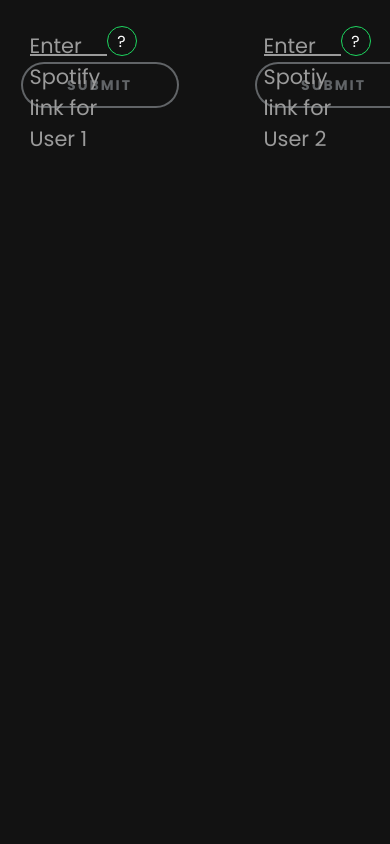
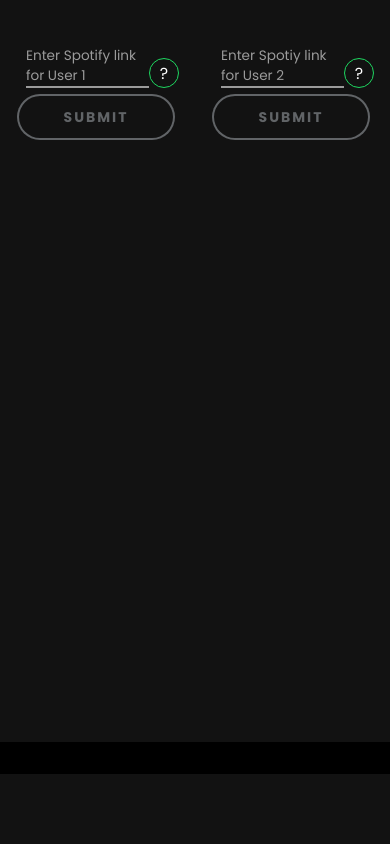
Before and after one commit to Zykicc/Spotify-Twin, a Flask app: page / in a window 390 px wide. Shown: the part 70-914 px from the top of the page. Run offline with Flask 3, Linux system fonts and the light colour scheme; data comes from the database, SQL or seed files in the repository.

Commit message:
setup css  for mobile

```diff
--- a/static/stylesheets/mobile.css
+++ b/static/stylesheets/mobile.css
@@ -1,6 +1,61 @@
 /* styles for mobile devices */
-@media only screen and (max-width: 767px) {
-  .form__field {
+@media only screen and (max-width: 1250px) {
+  .clearCompareWrapper {
+    margin-top: 1rem;
+    margin-bottom: 1rem;
+  }
+
+  .column2 {
+    position: absolute;
+    width: 100%;
+    bottom: 0;
+    max-height: 400px;
+    background-color: black;
+    z-index: 100;
+  }
+
+  .column1,
+  .column3 {
+    flex: 1;
+    padding: 1rem;
+  }
+
+  .info-wrapper {
+    width: 100%;
+  }
+
+  .img-gif {
+    width: 100%;
+    aspect-ratio: 1/1;
+  }
+
+  .form__field:placeholder-shown ~ .form__label {
+    font-size: 0.85rem;
+    cursor: text;
+    top: 20px;
+  }
+
+  .playlist-list {
+    height: 186px;
+    padding-bottom: 0;
+  }
+}
+
+@media only screen and (max-width: 455px) {
+  .selectPlaylist {
+    font-size: 0.85rem;
+  }
+
+  .playlist-item {
     font-size: 0.5rem;
   }
+
+  .playlist-box {
+    height: 55px;
+  }
+
+  .playlist-img {
+    height: 51px;
+    width: 51px;
+  }
 }
--- a/static/stylesheets/styles.css
+++ b/static/stylesheets/styles.css
@@ -334,7 +334,6 @@ input:-webkit-autofill:active {
 }
 
 .playlist-list {
-  overflow-y: hidden;
   overflow-x: hidden;
   height: 55%;
   padding-bottom: 10rem;
--- a/templates/base.html
+++ b/templates/base.html
@@ -11,13 +11,13 @@
     <link rel="icon" type="image/x-icon" href="/static/favicon.ico" />
     <link rel="stylesheet" href="/static/stylesheets/button-styles.css" />
     <link rel="stylesheet" href="/static/stylesheets/styles.css" />
-    <link rel="stylesheet" href="/static/stylesheets/mobile.css" />
     <link rel="stylesheet" href="/static/stylesheets/chemPerc-styles.css" />
     <link rel="stylesheet" href="/static/stylesheets/info-styles.css" />
     <link
       rel="stylesheet"
       href="https://unicons.iconscout.com/release/v4.0.0/css/line.css"
     />
+    <link rel="stylesheet" href="/static/stylesheets/mobile.css" />
     <script src="/static/app.js"></script>
   </head>
   <body>
```
